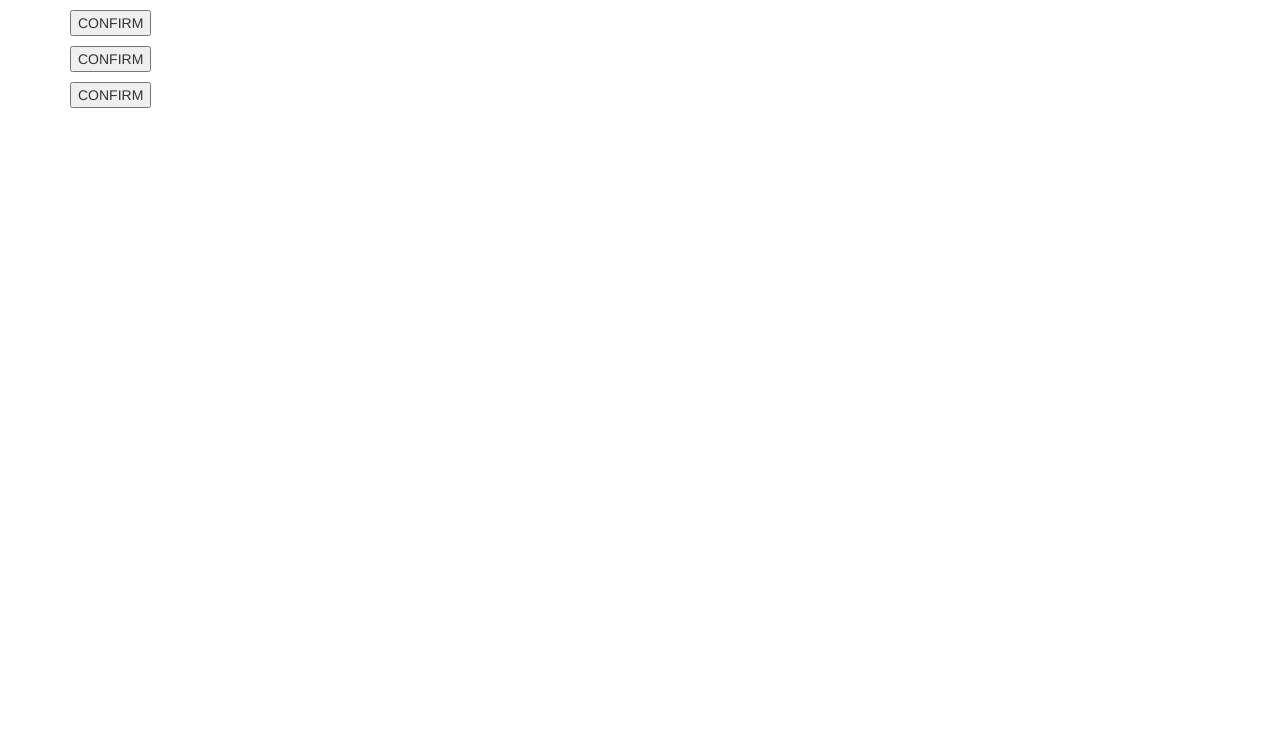
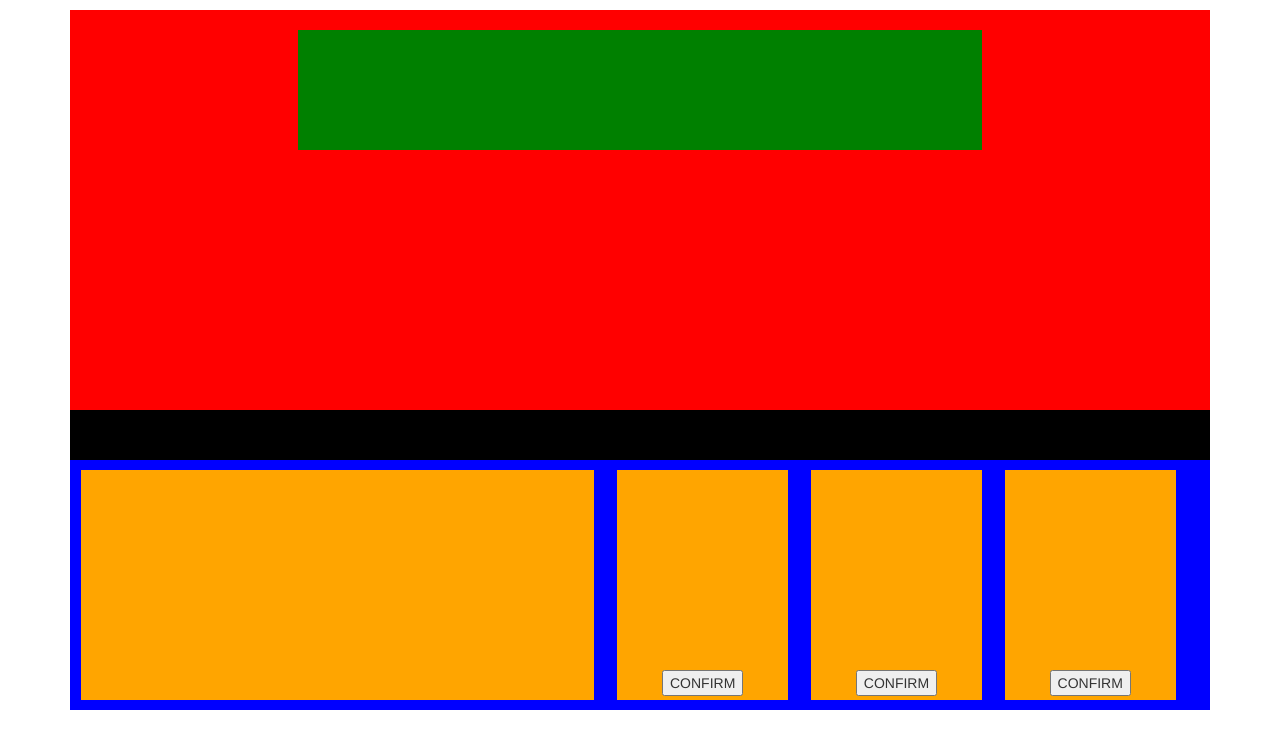
Before and after one commit to trashmoldwilliams/The-Park-Scrapped-Version, a plain HTML site: page index.html in a window 1280 px wide. Drawn offline with Linux system fonts and the light colour scheme.

Commit message:
Add styling basic layout.

```diff
--- a/css/styles.css
+++ b/css/styles.css
@@ -0,0 +1,51 @@
+#viewport {
+	background-color: red;
+	height: 400px;
+	width: 100%;
+	padding-top: 10px;
+	margin-top: 10px;
+}
+
+#gameLog {
+	background-color: green;
+	height: 120px;
+	width: 60%;
+	margin: 0 auto;
+}
+
+#hud {
+	background-color: black;
+	height: 50px;
+	width: 100%;
+}
+
+#controls {
+	background-color: blue;
+	height: 250px;
+	width: 100%;
+	padding-top: 10px;
+}
+
+#menuContainer {
+	background-color: orange;
+	height: 230px;
+	width: 45%;
+	margin-left: 1%;
+	margin-right: 1%;
+	float: left;
+}
+
+.docket {
+	background-color: orange;
+	height: 230px;
+	width: 15%;
+	float: left;
+	margin-left: 1%;
+	margin-right: 1%;
+	text-align: center;
+}
+
+.docketConfirmation {
+	margin-top: 190px;
+	bottom: 0;
+}
--- a/index.html
+++ b/index.html
@@ -14,7 +14,6 @@
         <div id="gameLog">
           <ul></ul>
         </div>
-      <div>
       </div>
       <div id ="hud">
 
@@ -24,37 +23,39 @@
           <div id="toolMenu">
 
            </div>
-        <div id="physicalMenu">
+          <div id="physicalMenu" class="hidden">
 
           </div>
-        <div id="mentalMenu">
+           <div id="mentalMenu" class="hidden">
 
           </div>
-        <div id="inventoryMenu">
+          <div id="inventoryMenu" class="hidden">
 
            </div>
-        <div id="statMenu">
+          <div id="statMenu" class="hidden">
 
            </div>
         </div>
-      <div id="movementDocket">
+        <div id="movementDocket" class="docket">
           <ol></ol>
-      </div>
-      <button id="movementConfirmation">
-        CONFIRM
-      </button>
-      <div id="strategyDocket">
-        <ol></ol>
-      </div>
-      <button id="strategyConfirmation">
-        CONFIRM
-      </button>
-      <div id="combatDocket">
-        <ol></ol>
-      </div>
-      <button id="combatConfirmation">
+          <button id="movementConfirmation" class="docketConfirmation">
             CONFIRM
           </button>
         </div>
+        <div id="strategyDocket" class="docket">
+          <ol></ol>
+          <button id="strategyConfirmation" class="docketConfirmation">
+            CONFIRM
+          </button>
+        </div>
+        <div id="combatDocket" class="docket">
+          <ol></ol>
+          <button id="combatConfirmation" class="docketConfirmation">
+            CONFIRM
+          </button>
+        </div>
+
+      </div>
+    </div>
   </body>
 </html>
```
Lines whose indentation alone changed are shown as unchanged.
